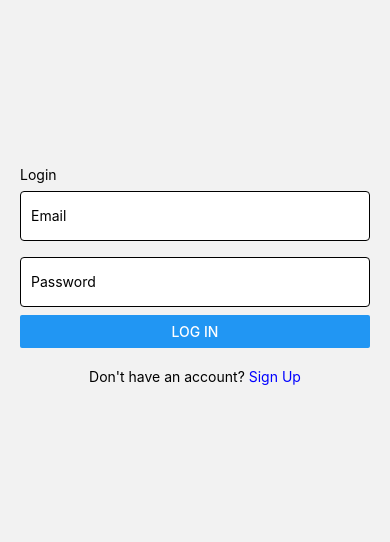
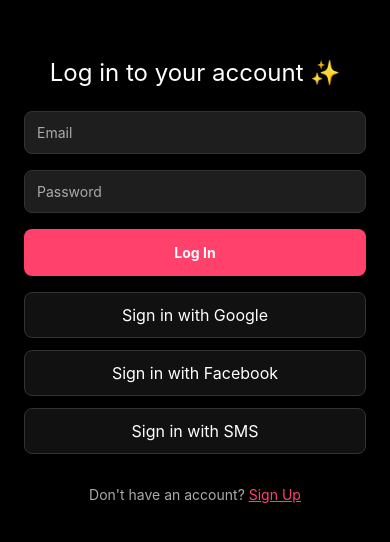
Before and after one commit to muhammadhasansiddiqui/galaxiesFire, a React Native app: screen /Login in a window 390 px wide. Shown: the part 142-684 px from the top of the page. Built offline with nearby package versions, Linux system fonts and the light colour scheme; no server answers.

Commit message:
refactor: enhance login and signup screens with social login options and improved UI

```diff
--- a/app/screens/Login.tsx
+++ b/app/screens/Login.tsx
@@ -1,31 +1,25 @@
+import React, { useState } from 'react';
 import {
   View,
   Text,
   TextInput,
+  TouchableOpacity,
   ActivityIndicator,
-    Button,
   Alert,
+  StyleSheet,
   KeyboardAvoidingView,
   Platform,
-    StyleSheet
+  Image,
 } from 'react-native';
-  import React, { useState } from 'react';
-  import { FIREBASE_AUTH } from '../../FireBase.config';
+import { useNavigation } from '@react-navigation/native';
 import {
   Auth,
   signInWithEmailAndPassword as firebaseSignInWithEmailAndPassword,
-    createUserWithEmailAndPassword as firebaseCreateUserWithEmailAndPassword
 } from 'firebase/auth';
-  import {  useNavigation } from '@react-navigation/native';
+import { FIREBASE_AUTH } from '../../FireBase.config';
 
-
-  // Alias functions for clarity
 function signInWithEmailAndPassword(auth: Auth, email: string, password: string) {
   return firebaseSignInWithEmailAndPassword(auth, email, password);
-  }
-
-  function createUserWithEmailAndPassword(auth: Auth, email: string, password: string) {
-    return firebaseCreateUserWithEmailAndPassword(auth, email, password);
 }
 
 const Login = () => {
@@ -33,7 +27,7 @@ import {
   const [password, setPassword] = useState('');
   const [loading, setLoading] = useState(false);
   const auth = FIREBASE_AUTH;
-    const router = useNavigation();
+  const navigation = useNavigation();
 
   const signIn = async () => {
     setLoading(true);
@@ -41,6 +35,7 @@ import {
       const response = await signInWithEmailAndPassword(auth, email, password);
       console.log('✅ Signed In:', response.user.email);
       Alert.alert('Welcome Back 👋', 'You are now logged in!');
+      // You can navigate to your home/chat screen here
     } catch (error: any) {
       Alert.alert('Login Failed', error.message || 'Something went wrong');
       console.error('Login Error:', error);
@@ -49,7 +44,17 @@ import {
     }
   };
 
+  const handleGoogleLogin = () => {
+    Alert.alert('Google Login', 'Coming soon...');
+  };
 
+  const handleFbLogin = () => {
+    Alert.alert('Facebook Login', 'Coming soon...');
+  };
+
+  const handleSMSLogin = () => {
+    Alert.alert('Sms Login', 'Coming soon...');
+  };
 
   return (
     <View style={styles.container}>
@@ -57,15 +62,14 @@ import {
         behavior={Platform.OS === 'ios' ? 'padding' : undefined}
         style={{ flex: 1, justifyContent: 'center' }}
       >
+        <Text style={styles.title}>Log in to your account ✨</Text>
 
-            <Text>
-                Login
-            </Text>
         <TextInput
           value={email}
           onChangeText={setEmail}
           style={styles.input}
           placeholder="Email"
+          placeholderTextColor="#aaa"
           autoCapitalize="none"
         />
         <TextInput
@@ -73,27 +77,40 @@ import {
           onChangeText={setPassword}
           style={styles.input}
           placeholder="Password"
+          placeholderTextColor="#aaa"
+          secureTextEntry
           autoCapitalize="none"
-            secureTextEntry
         />
 
         {loading ? (
-            <ActivityIndicator size="large" color="#0000ff" />
+          <ActivityIndicator size="large" color="#ff416c" />
         ) : (
           <>
-              <Button title="Log In" onPress={signIn} />
-              <View style={{ height: 10 }} />
-              <Text style={{ textAlign: 'center', marginVertical: 10 }}>
+            <TouchableOpacity style={styles.loginBtn} onPress={signIn}>
+              <Text style={styles.loginText}>Log In</Text>
+            </TouchableOpacity>
+
+            <TouchableOpacity style={styles.socialBtn} onPress={handleGoogleLogin}>
+              {/* <Image source={require('../../assets/google.png')} style={styles.icon} /> */}
+              <Text style={styles.socialText}>Sign in with Google</Text>
+            </TouchableOpacity>
+
+            <TouchableOpacity style={styles.socialBtn} onPress={handleFbLogin}>
+              {/* <Image source={require('../../assets/facebook.png')} style={styles.icon} /> */}
+              <Text style={styles.socialText}>Sign in with Facebook</Text>
+            </TouchableOpacity>
+
+            <TouchableOpacity style={styles.socialBtn} onPress={handleSMSLogin}>
+              {/* <Image source={require('../../assets/phone.png')} style={styles.icon} /> */}
+              <Text style={styles.socialText}>Sign in with SMS</Text>
+            </TouchableOpacity>
+
+            <Text style={styles.switchText}>
               Don't have an account?{' '}
-  <Text
-    style={{ color: 'blue' }}
-    onPress={() => router.navigate('Signup')
-    }  // Navigate to the 'Signup' route
-  >
+              <Text style={styles.linkText} onPress={() => navigation.navigate('Signup')}>
                 Sign Up
               </Text>
             </Text>
-
           </>
         )}
       </KeyboardAvoidingView>
@@ -105,16 +122,63 @@ import {
 
 const styles = StyleSheet.create({
   container: {
-      marginHorizontal: 20,
     flex: 1,
-      justifyContent: 'center',
+    backgroundColor: '#000',
+    paddingHorizontal: 24,
+  },
+  title: {
+    color: '#fff',
+    fontSize: 24,
+    textAlign: 'center',
+    marginBottom: 24,
   },
   input: {
-      marginVertical: 8,
-      height: 50,
+    backgroundColor: '#1e1e1e',
+    color: '#fff',
+    padding: 12,
+    borderRadius: 8,
+    marginBottom: 16,
+    borderColor: '#333',
     borderWidth: 1,
-      borderRadius: 4,
-      padding: 10,
-      backgroundColor: '#fff',
+  },
+  loginBtn: {
+    backgroundColor: '#ff416c',
+    padding: 15,
+    borderRadius: 8,
+    alignItems: 'center',
+    marginBottom: 16,
+  },
+  loginText: {
+    color: '#fff',
+    fontWeight: 'bold',
+  },
+  socialBtn: {
+    backgroundColor: '#111',
+    borderWidth: 1,
+    borderColor: '#333',
+    padding: 12,
+    borderRadius: 8,
+    flexDirection: 'row',
+    alignItems: 'center',
+    justifyContent: 'center',
+    marginBottom: 12,
+  },
+  icon: {
+    width: 24,
+    height: 24,
+    marginRight: 10,
+  },
+  socialText: {
+    color: '#fff',
+    fontSize: 16,
+  },
+  switchText: {
+    color: '#aaa',
+    textAlign: 'center',
+    marginTop: 20,
+  },
+  linkText: {
+    color: '#ff416c',
+    textDecorationLine: 'underline',
   },
 });
--- a/app/screens/Signup.tsx
+++ b/app/screens/Signup.tsx
@@ -1,29 +1,23 @@
+import React, { useState } from 'react';
 import {
   View,
   Text,
   TextInput,
+  TouchableOpacity,
   ActivityIndicator,
-    Button,
   Alert,
+  StyleSheet,
   KeyboardAvoidingView,
   Platform,
-    StyleSheet,
 } from 'react-native';
-  import React, { useState } from 'react';
-  import { FIREBASE_AUTH } from '../../FireBase.config';
 import { useNavigation } from '@react-navigation/native';
-
-
 import {
   Auth,
-    signInWithEmailAndPassword as firebaseSignInWithEmailAndPassword,
   createUserWithEmailAndPassword as firebaseCreateUserWithEmailAndPassword,
 } from 'firebase/auth';
-
-  // Alias functions
-  function signInWithEmailAndPassword(auth: Auth, email: string, password: string) {
-    return firebaseSignInWithEmailAndPassword(auth, email, password);
-  }
+import { FIREBASE_AUTH } from '../../FireBase.config';
+import { signInWithPopup, GoogleAuthProvider, FacebookAuthProvider } from 'firebase/auth';
+// import { auth, googleProvider, facebookProvider } from '../../utils/firebase'; // Ensure these are exported
 
 function createUserWithEmailAndPassword(auth: Auth, email: string, password: string) {
   return firebaseCreateUserWithEmailAndPassword(auth, email, password);
@@ -35,8 +29,6 @@ import {
   const [password, setPassword] = useState('');
   const [loading, setLoading] = useState(false);
   const auth = FIREBASE_AUTH;
-        const router = useNavigation();
-
 
   const signup = async () => {
     setLoading(true);
@@ -44,7 +36,7 @@ import {
       const response = await createUserWithEmailAndPassword(auth, email, password);
       console.log('✅ Signed Up:', response.user.email);
       Alert.alert('Account Created 🎉', 'You can now log in!');
-        navigation.navigate('signin');
+      navigation.navigate('Login'); // Go to login screen after signup
     } catch (error: any) {
       Alert.alert('Signup Failed', error.message || 'Something went wrong');
       console.error('Signup Error:', error);
@@ -53,19 +45,35 @@ import {
     }
   };
 
+  const handleGoogleLogin = async () => {
+    Alert.alert('Google Login', 'Coming soon...');
+
+  };
+
+  const handleFacebookLogin = async () => {
+       Alert.alert('Fb Login', 'Coming soon...');
+
+  };
+
+  const handlePhoneLogin = () => {
+    // Placeholder for SMS login logic (can be customized later)
+    Alert.alert('SMS Login', 'SMS login coming soon...');
+  };
+
   return (
     <View style={styles.container}>
       <KeyboardAvoidingView
         behavior={Platform.OS === 'ios' ? 'padding' : undefined}
         style={{ flex: 1, justifyContent: 'center' }}
       >
-          <Text style={{ fontSize: 22, textAlign: 'center', marginBottom: 20 }}>Sign Up</Text>
+        <Text style={styles.title}>Create an account ✨</Text>
 
         <TextInput
           value={email}
           onChangeText={setEmail}
           style={styles.input}
           placeholder="Email"
+          placeholderTextColor="#aaa"
           autoCapitalize="none"
         />
         <TextInput
@@ -73,19 +81,35 @@ import {
           onChangeText={setPassword}
           style={styles.input}
           placeholder="Password"
+          placeholderTextColor="#aaa"
           autoCapitalize="none"
           secureTextEntry
         />
 
         {loading ? (
-            <ActivityIndicator size="large" color="#0000ff" />
+          <ActivityIndicator size="large" color="#ff416c" />
         ) : (
           <>
-              <Button title="Sign up" onPress={signup} />
-              <View style={{ height: 10 }} />
-              <Text style={{ textAlign: 'center', marginVertical: 10 }}>
+            <TouchableOpacity style={styles.signupBtn} onPress={signup}>
+              <Text style={styles.signupText}>Sign Up</Text>
+            </TouchableOpacity>
+
+            {/* Social Login Buttons */}
+            <TouchableOpacity style={styles.socialBtn} onPress={handleGoogleLogin}>
+              <Text style={styles.socialBtnText}>Sign up with Google</Text>
+            </TouchableOpacity>
+
+            <TouchableOpacity style={styles.socialBtn} onPress={handleFacebookLogin}>
+              <Text style={styles.socialBtnText}>Sign up with Facebook</Text>
+            </TouchableOpacity>
+
+            <TouchableOpacity style={styles.socialBtn} onPress={handlePhoneLogin}>
+              <Text style={styles.socialBtnText}>Sign up with SMS</Text>
+            </TouchableOpacity>
+
+            <Text style={styles.switchText}>
               Already have an account?{' '}
-                <Text style={{ color: 'blue' }} onPress={() => router.navigate('Login')}>
+              <Text style={styles.linkText} onPress={() => navigation.navigate('Login')}>
                 Log in
               </Text>
             </Text>
@@ -100,16 +124,54 @@ import {
 
 const styles = StyleSheet.create({
   container: {
-      marginHorizontal: 20,
     flex: 1,
-      justifyContent: 'center',
+    backgroundColor: '#000',
+    paddingHorizontal: 24,
+  },
+  title: {
+    color: '#fff',
+    fontSize: 24,
+    textAlign: 'center',
+    marginBottom: 24,
   },
   input: {
-      marginVertical: 8,
-      height: 50,
+    backgroundColor: '#1e1e1e',
+    color: '#fff',
+    padding: 12,
+    borderRadius: 8,
+    marginBottom: 16,
+    borderColor: '#333',
     borderWidth: 1,
-      borderRadius: 4,
-      padding: 10,
-      backgroundColor: '#fff',
+  },
+  signupBtn: {
+    backgroundColor: '#ff416c',
+    padding: 15,
+    borderRadius: 8,
+    alignItems: 'center',
+    marginBottom: 16,
+  },
+  signupText: {
+    color: '#fff',
+    fontWeight: 'bold',
+  },
+  socialBtn: {
+    backgroundColor: '#333',
+    padding: 15,
+    borderRadius: 8,
+    alignItems: 'center',
+    marginBottom: 12,
+  },
+  socialBtnText: {
+    color: '#fff',
+    fontWeight: 'bold',
+  },
+  switchText: {
+    color: '#aaa',
+    textAlign: 'center',
+    marginTop: 20,
+  },
+  linkText: {
+    color: '#ff416c',
+    textDecorationLine: 'underline',
   },
 });
```
Also changed, not shown: 1 other file (tests, documents, lock files or other folders). Lines whose indentation alone changed are shown as unchanged.
